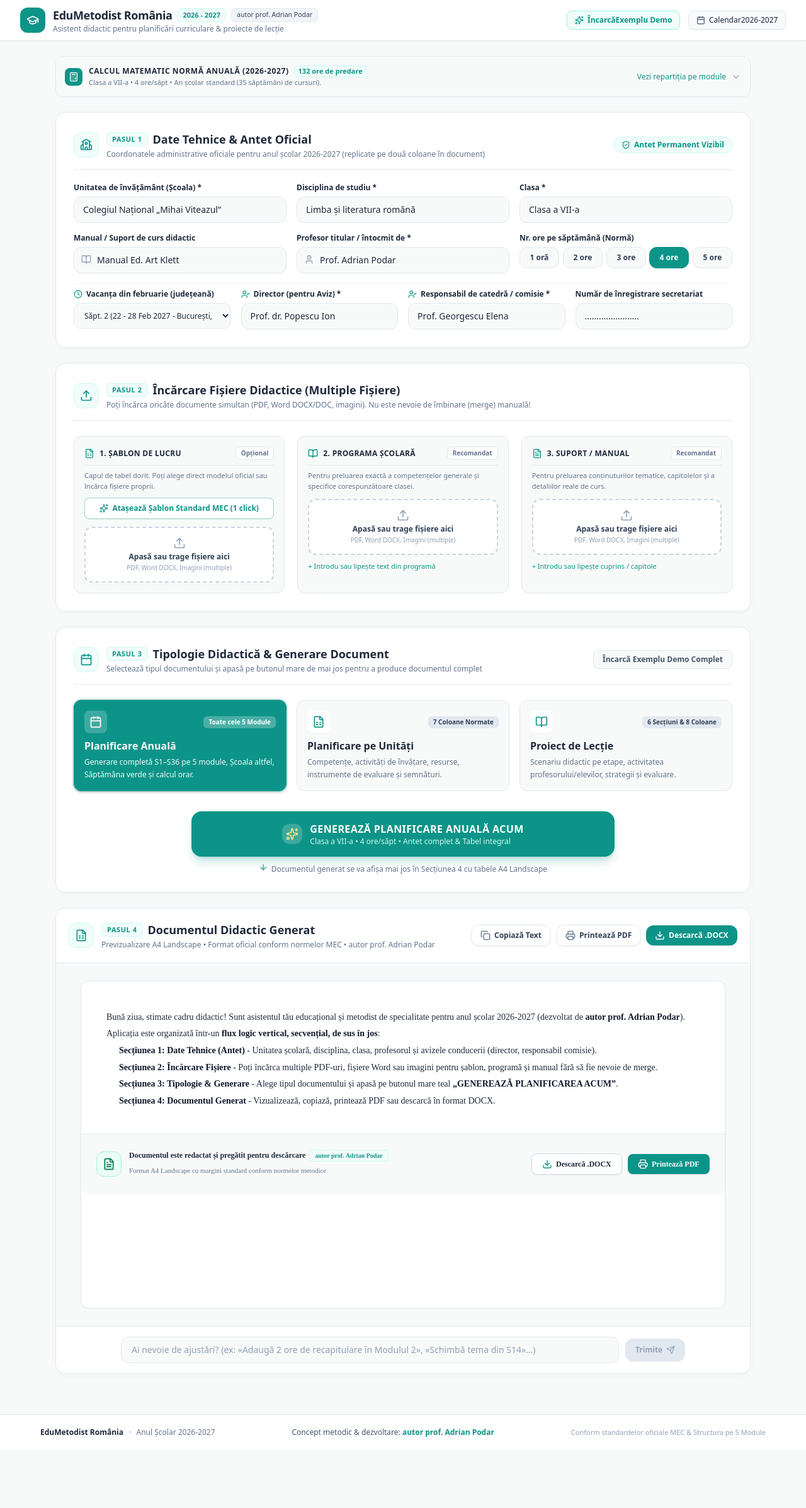
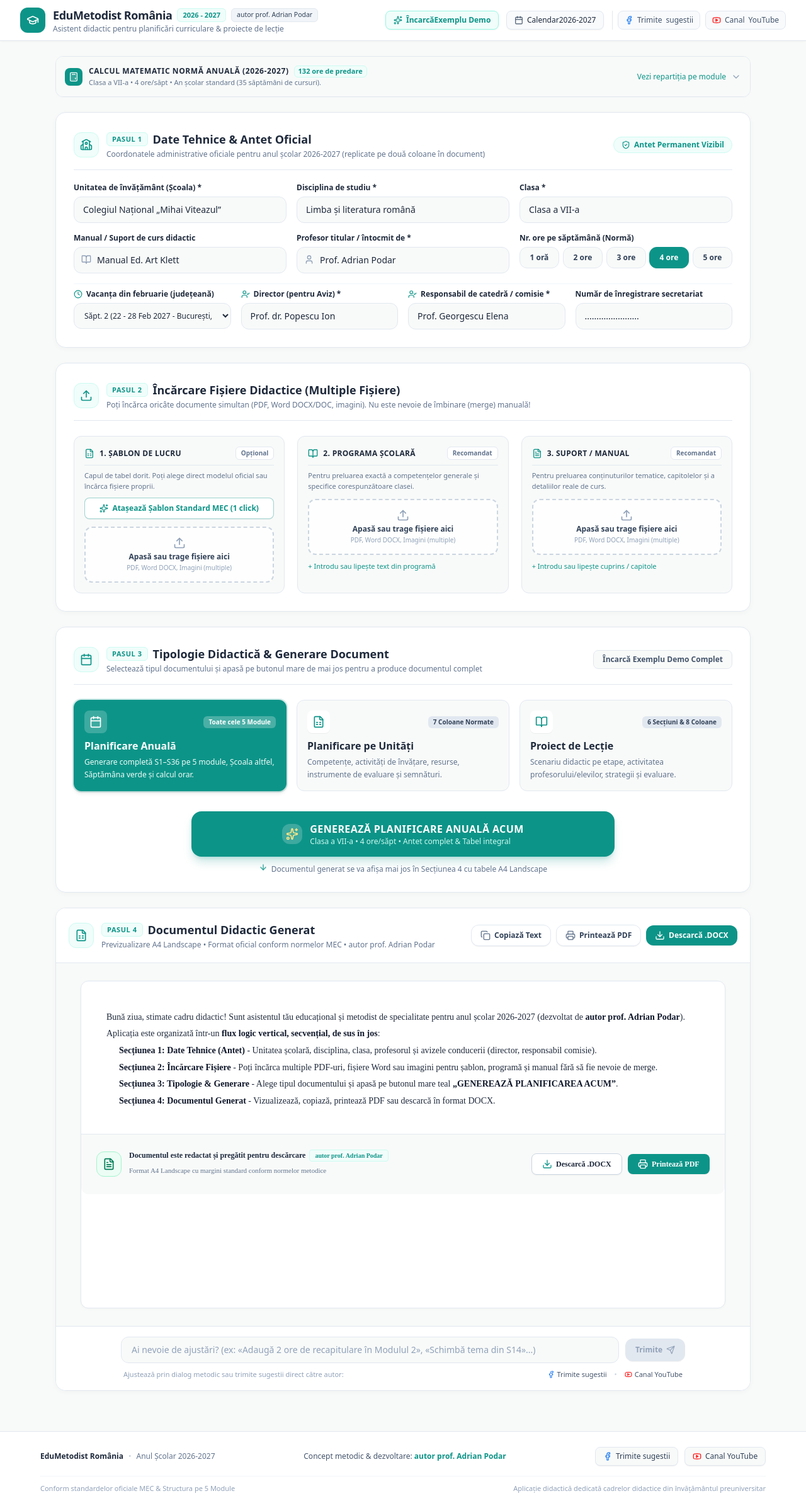
Before and after one commit to aadreean/EduMentor, a React (Vite) app: page / in a window 1280 px wide. Shown: the whole page at 63% size. Before the commit the page ends 2302 px from the top, so only its background shows below. Built offline with nearby package versions, Linux system fonts and the light colour scheme.

Commit message:
feat: add social media links to header and footer
Integrate Facebook and YouTube profile links across the application to facilitate user feedback and channel discovery.

```diff
--- a/src/App.tsx
+++ b/src/App.tsx
@@ -4,6 +4,7 @@
  */
 
 import React, { useState } from "react";
+import { Facebook, Youtube } from "lucide-react";
 import { Header } from "./components/Header";
 import { AcademicCalendarModal } from "./components/AcademicCalendarModal";
 import { HoursCalculatorWidget } from "./components/HoursCalculatorWidget";
@@ -296,20 +297,48 @@ Aplicația este organizată într-un **flux logic vertical, secvențial, de sus
         />
       </main>
 
-      {/* Footer Oficial EduMetodist */}
-      <footer className="mt-10 border-t border-[#E2E8F0] bg-white py-5 px-4 sm:px-6 text-center text-xs text-slate-500">
-        <div className="max-w-6xl mx-auto flex flex-col sm:flex-row items-center justify-between gap-3">
+      {/* Footer Oficial EduMetodist / EduMentor */}
+      <footer className="mt-10 border-t border-[#E2E8F0] bg-white py-6 px-4 sm:px-6 text-center text-xs text-slate-500">
+        <div className="max-w-6xl mx-auto flex flex-col md:flex-row items-center justify-between gap-4">
           <div className="flex items-center space-x-2">
             <span className="font-bold text-[#1E293B]">EduMetodist România</span>
             <span className="text-slate-300">•</span>
             <span>Anul Școlar 2026-2027</span>
           </div>
+
           <div className="text-slate-600 font-medium">
             Concept metodic & dezvoltare: <span className="text-[#0D9488] font-bold">autor prof. Adrian Podar</span>
           </div>
-          <div className="text-[11px] text-slate-400">
-            Conform standardelor oficiale MEC & Structura pe 5 Module
+
+          {/* Zonă de Contact & Sugestii Sociale (Discretă & Elegantă) */}
+          <div className="flex items-center space-x-2.5">
+            <a
+              href="https://www.facebook.com/adrianvepodar/"
+              target="_blank"
+              rel="noopener noreferrer"
+              className="btn-interaction inline-flex items-center gap-1.5 px-3 py-1.5 rounded-lg bg-[#F8FAF9] hover:bg-[#F0FDFA] text-slate-700 hover:text-[#0D9488] border border-[#E2E8F0] hover:border-[#99F6E4] font-medium transition-all shadow-2xs cursor-pointer"
+              title="Trimite sugestii sau contactează-l pe autor pe Facebook"
+            >
+              <Facebook className="w-3.5 h-3.5 text-[#1877F2]" />
+              <span>Trimite sugestii</span>
+            </a>
+
+            <a
+              href="https://www.youtube.com/@adrian_podar"
+              target="_blank"
+              rel="noopener noreferrer"
+              className="btn-interaction inline-flex items-center gap-1.5 px-3 py-1.5 rounded-lg bg-[#F8FAF9] hover:bg-rose-50 text-slate-700 hover:text-rose-600 border border-[#E2E8F0] hover:border-rose-200 font-medium transition-all shadow-2xs cursor-pointer"
+              title="Canalul oficial de YouTube prof. Adrian Podar"
+            >
+              <Youtube className="w-3.5 h-3.5 text-[#FF0000]" />
+              <span>Canal YouTube</span>
+            </a>
           </div>
+        </div>
+
+        <div className="max-w-6xl mx-auto mt-4 pt-3 border-t border-slate-100 flex flex-col sm:flex-row items-center justify-between text-[11px] text-slate-400 gap-2">
+          <span>Conform standardelor oficiale MEC & Structura pe 5 Module</span>
+          <span>Aplicație didactică dedicată cadrelor didactice din învățământul preuniversitar</span>
         </div>
       </footer>
 
--- a/src/components/Header.tsx
+++ b/src/components/Header.tsx
@@ -1,5 +1,5 @@
 import React from "react";
-import { GraduationCap, Calendar, Sparkles } from "lucide-react";
+import { GraduationCap, Calendar, Sparkles, Facebook, Youtube } from "lucide-react";
 
 interface HeaderProps {
   onOpenCalendar: () => void;
@@ -56,6 +56,29 @@ export const Header: React.FC<HeaderProps> = ({ onOpenCalendar, onLoadSample })
             <Calendar className="w-3.5 h-3.5 mr-1.5 text-slate-600" />
             <span className="hidden md:inline">Calendar</span> 2026-2027
           </button>
+
+          <div className="hidden lg:flex items-center space-x-2 pl-2 border-l border-slate-200">
+            <a
+              href="https://www.facebook.com/adrianvepodar/"
+              target="_blank"
+              rel="noopener noreferrer"
+              className="btn-interaction inline-flex items-center gap-1.5 px-2.5 py-1.5 text-xs font-medium text-slate-600 hover:text-[#0D9488] bg-slate-50 hover:bg-[#F0FDFA] rounded-lg border border-[#E2E8F0] hover:border-[#99F6E4] transition-all"
+              title="Trimite sugestii autorului pe Facebook"
+            >
+              <Facebook className="w-3.5 h-3.5 text-[#1877F2]" />
+              <span className="hidden xl:inline">Trimite</span> sugestii
+            </a>
+            <a
+              href="https://www.youtube.com/@adrian_podar"
+              target="_blank"
+              rel="noopener noreferrer"
+              className="btn-interaction inline-flex items-center gap-1.5 px-2.5 py-1.5 text-xs font-medium text-slate-600 hover:text-rose-600 bg-slate-50 hover:bg-rose-50 rounded-lg border border-[#E2E8F0] hover:border-rose-200 transition-all"
+              title="Canal oficial YouTube - prof. Adrian Podar"
+            >
+              <Youtube className="w-3.5 h-3.5 text-[#FF0000]" />
+              <span className="hidden xl:inline">Canal</span> YouTube
+            </a>
+          </div>
         </div>
       </div>
     </header>
--- a/src/components/PreviewHall.tsx
+++ b/src/components/PreviewHall.tsx
@@ -12,6 +12,8 @@ import {
   FileSpreadsheet,
   ArrowRight,
   Loader2,
+  Facebook,
+  Youtube,
 } from "lucide-react";
 import { ChatMessage, DocumentType, TechnicalHeaderData } from "../types";
 import { copyTableToClipboard, exportWordDocument } from "../utils/fileHelpers";
@@ -415,6 +417,33 @@ export const PreviewHall: React.FC<PreviewHallProps> = ({
             <Send className="w-3.5 h-3.5" />
           </button>
         </form>
+
+        <div className="flex flex-col sm:flex-row items-center justify-between max-w-4xl mx-auto mt-2.5 px-1 text-[11px] text-slate-400 gap-1.5">
+          <span>Ajustează prin dialog metodic sau trimite sugestii direct către autor:</span>
+          <div className="flex items-center space-x-3">
+            <a
+              href="https://www.facebook.com/adrianvepodar/"
+              target="_blank"
+              rel="noopener noreferrer"
+              className="hover:text-[#0D9488] text-slate-600 inline-flex items-center gap-1 transition-colors font-medium cursor-pointer"
+              title="Trimite sugestii pe Facebook"
+            >
+              <Facebook className="w-3 h-3 text-[#1877F2]" />
+              <span>Trimite sugestii</span>
+            </a>
+            <span className="text-slate-300">•</span>
+            <a
+              href="https://www.youtube.com/@adrian_podar"
+              target="_blank"
+              rel="noopener noreferrer"
+              className="hover:text-rose-600 text-slate-600 inline-flex items-center gap-1 transition-colors font-medium cursor-pointer"
+              title="Canalul oficial YouTube"
+            >
+              <Youtube className="w-3 h-3 text-[#FF0000]" />
+              <span>Canal YouTube</span>
+            </a>
+          </div>
+        </div>
       </div>
     </section>
   );
```
